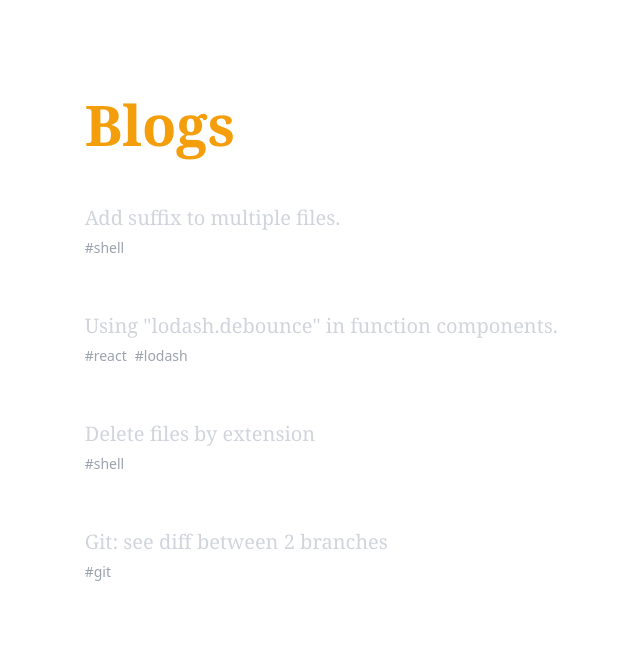
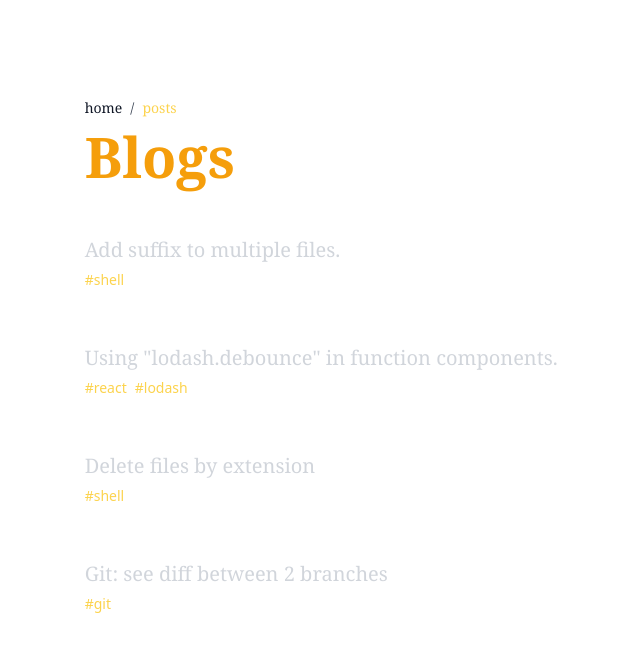
Before and after one commit to warizz/me, a Next.js app in the folder apps/web/: page /posts in a window 1280 px wide. Shown: the top 652 px of the page, without its empty margins (208-848 px from the left). Built offline with nearby package versions, Linux system fonts and the light colour scheme.

Commit message:
feat(blog): add syntax highlighting (#39)

```diff
--- a/apps/web/components/BlogLayout.tsx
+++ b/apps/web/components/BlogLayout.tsx
@@ -3,7 +3,7 @@ import React, { ReactNode } from "react";
 export const BlogLayout = ({ children }: { children: ReactNode }) => {
   return (
     <div className="bg-white lg:pt-20 dark:bg-black min-h-screen">
-      <article className="prose lg:prose-xl mx-auto p-4 font-serif">
+      <article className="prose lg:prose-xl mx-auto p-4 font-serif dark:prose-invert">
         {children}
       </article>
     </div>
--- a/apps/web/lib/getPostData.ts
+++ b/apps/web/lib/getPostData.ts
@@ -3,6 +3,7 @@ import { remark } from "remark";
 import html from "remark-html";
 import fs from "fs";
 import matter from "gray-matter";
+import prism from "remark-prism";
 
 const postsDirectory = path.join(process.cwd(), "posts");
 
@@ -17,7 +18,8 @@ export default async function getPostData(
 
   // Use remark to convert markdown into HTML string
   const processedContent = await remark()
-    .use(html)
+    .use(html, { sanitize: false })
+    .use(prism)
     .process(matterResult.content);
   const contentHtml = processedContent.toString();
 
--- a/apps/web/package.json
+++ b/apps/web/package.json
@@ -17,6 +17,7 @@
     "react-dom": "18.2.0",
     "remark": "14.0.2",
     "remark-html": "15.0.1",
+    "remark-prism": "1.3.6",
     "ui": "*"
   },
   "devDependencies": {
@@ -27,6 +28,7 @@
     "@types/node": "18.11.15",
     "@types/react": "18.0.26",
     "@types/react-dom": "18.0.9",
+    "@types/remark-prism": "1.3.4",
     "autoprefixer": "10.4.13",
     "babel-plugin-istanbul": "6.1.1",
     "eslint": "8.29.0",
--- a/apps/web/pages/posts/[id].tsx
+++ b/apps/web/pages/posts/[id].tsx
@@ -5,6 +5,8 @@ import path from "path";
 import React from "react";
 import { BlogLayout } from "../../components/BlogLayout";
 import getPostData from "../../lib/getPostData";
+import "prismjs/themes/prism-tomorrow.min.css";
+import Link from "next/link";
 
 interface Post {
   contentHtml: string;
@@ -18,6 +20,16 @@ const Post = ({ contentHtml, title }: Post) => {
         <title>{title + " - Warizz' blog"}</title>
       </Head>
       <BlogLayout>
+        <nav className="mb-2 flex gap-2 prose-sm">
+          <Link className="no-underline" href="/">
+            {"home"}
+          </Link>
+          /
+          <Link className="no-underline" href="/posts">
+            {"posts"}
+          </Link>
+          /<span className="text-amber-300">current</span>
+        </nav>
         <div dangerouslySetInnerHTML={{ __html: contentHtml }} />
       </BlogLayout>
     </>
--- a/apps/web/pages/posts/index.tsx
+++ b/apps/web/pages/posts/index.tsx
@@ -6,6 +6,7 @@ import React from "react";
 import matter from "gray-matter";
 import { BlogLayout } from "../../components/BlogLayout";
 import { useRouter } from "next/router";
+import Link from "next/link";
 
 interface Post {
   id: string;
@@ -22,6 +23,12 @@ const Posts = ({ posts }: { posts: Post[] }) => {
         <title>{"Warizz' blogs"}</title>
       </Head>
       <BlogLayout>
+        <nav className="mb-2 flex gap-2 prose-sm">
+          <Link className="no-underline" href="/">
+            {"home"}
+          </Link>
+          /<span className="text-amber-300">posts</span>
+        </nav>
         <h1>Blogs</h1>
         <div data-testid="posts">
           {posts
@@ -34,23 +41,23 @@ const Posts = ({ posts }: { posts: Post[] }) => {
               return (
                 <div key={post.id} className="mb-8 lg:mb-12">
                   <div>
-                    <a
+                    <Link
                       className="text-gray-300 no-underline prose-xl"
                       href={"/posts/" + post.id}
                     >
                       {post.title}
-                    </a>
+                    </Link>
                   </div>
                   <div className="prose-sm font-sans flex gap-2">
                     {post.tags.map((tag) => {
                       return (
-                        <a
+                        <Link
                           key={tag}
                           href={"/posts?tag=" + tag}
-                          className="no-underline text-gray-400"
+                          className="no-underline text-amber-300"
                         >
                           #{tag}
-                        </a>
+                        </Link>
                       );
                     })}
                   </div>
--- a/apps/web/tailwind.config.js
+++ b/apps/web/tailwind.config.js
@@ -16,6 +16,9 @@ module.exports = {
             "--tw-prose-bullets": colors.amber["500"],
             "--tw-prose-invert-headings": colors.amber["500"],
             "--tw-prose-invert-bullets": colors.amber["500"],
+            "--tw-prose-invert-body": colors.gray["200"],
+            "--tw-prose-invert-pre-code": colors.gray["700"],
+            "--tw-prose-invert-pre-bg": colors.amber["100"],
           },
         },
       },
```
Also changed, not shown: apps/web/posts/debounce-in-function-component.md (+2 -2 lines), 1 other file (tests, documents, lock files or other folders).
